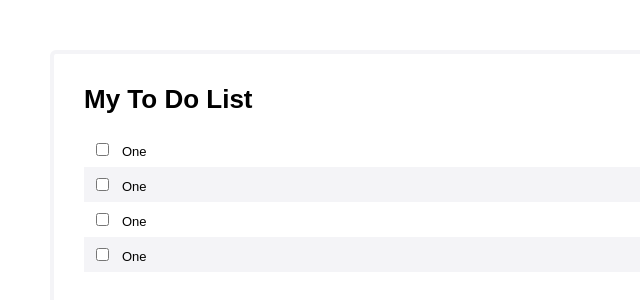
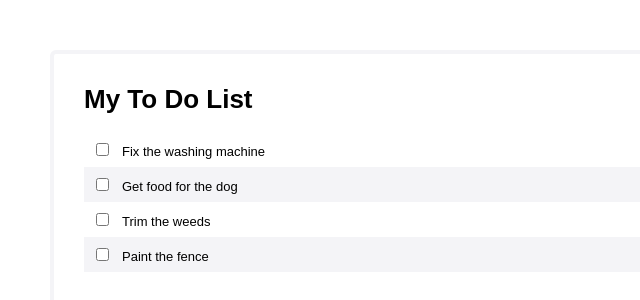
Before and after one commit to itkilleddave/react-thinking-in-react, a React (Create React App) app: page / in a window 1280 px wide. Shown: the top 300 px of the page, without its empty margins (0-640 px from the left). Built offline with nearby package versions, Linux system fonts and the light colour scheme.

Commit message:
pulled data from JSON and initiated state

```diff
--- a/src/Components/ToDo.css
+++ b/src/Components/ToDo.css
@@ -23,4 +23,8 @@ body {
 }
 .lable {
 	padding-left: 10px;
+	cursor: pointer;
 }
+input[type="checkbox"] {
+	cursor: pointer;
+}
--- a/src/Components/ToDo.js
+++ b/src/Components/ToDo.js
@@ -2,8 +2,15 @@ import './ToDo.css';
 import React from 'react';
 import ReactDOM from 'react-dom';
 
-function Heading() {
-	return <h1>My To Do List</h1>;
+const data = [
+	{id: 0, description: "Fix the washing machine" },
+	{id: 1, description: "Get food for the dog" },
+	{id: 2, description: "Trim the weeds" },
+	{id: 3, description: "Paint the fence" },
+];
+
+function Heading(props) {
+	return <h1>{props.title}</h1>;
 }
 class ItemRow extends React.Component {
 
@@ -11,35 +18,36 @@ class ItemRow extends React.Component {
 		return(
 				<li>
 					<label class="container">
-					  <input type="checkbox" />
-					  <span className="lable">One</span>
+					  <input type="checkbox" checked={this.props.checked} />
+					  <span className="lable">{this.props.description}</span>
 					</label>
 				</li>
 			);
 	}
 
 }
-class ItemList extends React.Component {
-
-	render() {
-		return(
-			<ul className="item-list">
-				<ItemRow />
-				<ItemRow />
-				<ItemRow />
-				<ItemRow />
-			</ul>
-			);
-	}
-}
 
 class ToDoList extends React.Component {
+
+	constructor(props) {
+		super(props);
+		this.state = {
+			items: this.props.data,
+		};
+	}
 
 	render() {
 		return(
 			<div className="to-do-list">
-			<Heading />
-			<ItemList />
+				<Heading title="My To Do List" />
+				<ul className="item-list">
+				{this.state.items.map((item) =>
+						<ItemRow
+						description={item.description}
+						checked={item.checked}
+						/>
+					)}
+				</ul>
 			</div>
 			);
 	}
@@ -48,7 +56,7 @@ class ToDoList extends React.Component {
 class ToDo extends React.Component {
   render() {
     return (
-      <ToDoList />
+      <ToDoList data={data} />
       );
   }
 }
```
